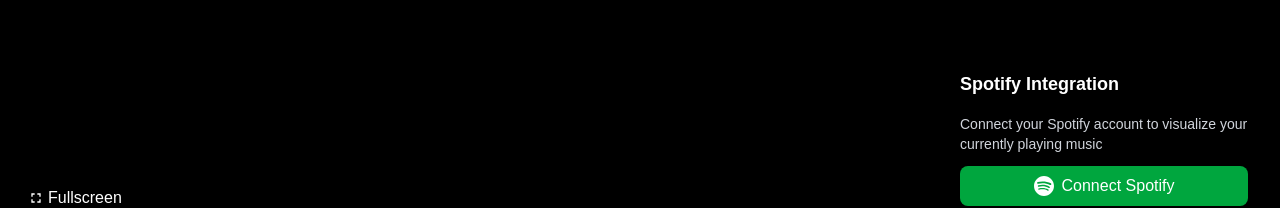
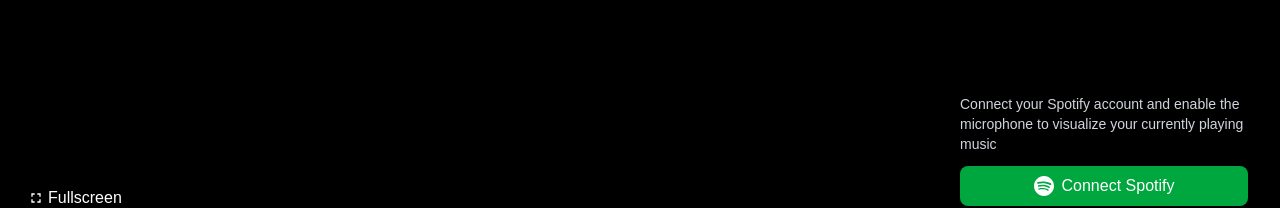
Before and after one commit to damdeez/vibe-vision, a Next.js app: page / in a window 1280 px wide. Shown: the part 562-770 px from the top of the page. Built offline with nearby package versions, Linux system fonts and the light colour scheme; no server answers.

Commit message:
update messaging

```diff
--- a/src/components/SpotifyIntegration.tsx
+++ b/src/components/SpotifyIntegration.tsx
@@ -98,13 +98,12 @@
 
   return (
     <div className="bg-black/50 backdrop-blur-sm rounded-lg p-4 text-white space-y-4 w-full md:max-w-xs">
-      <h3 className="text-lg font-bold">Spotify Integration</h3>
+      {/* <h3 className="text-lg font-bold">Spotify</h3> */}
 
       {!session ? (
         <div className="space-y-3">
           <p className="text-sm text-gray-300">
-            Connect your Spotify account to visualize your currently playing
-            music
+            Connect your Spotify account and enable the microphone to visualize your currently playing music
           </p>
           <button
             onClick={handleSignIn}
```
